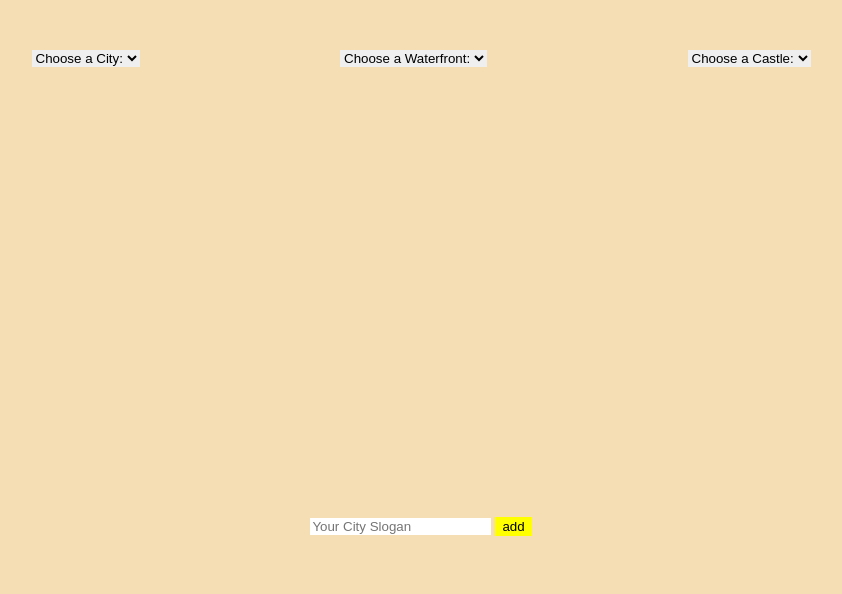
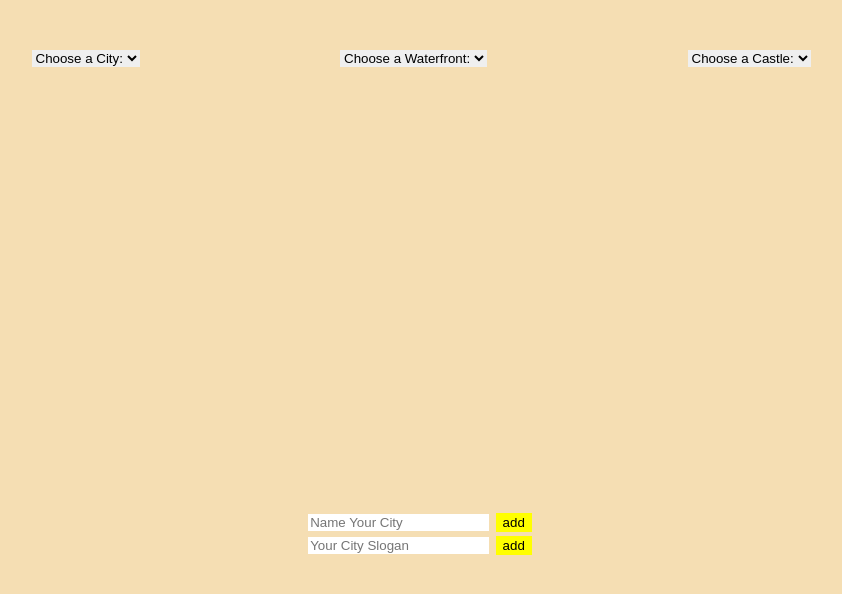
Before and after one commit to oliviaamiller/city-builder, a plain HTML site: page index.html in a window 1280 px wide. Shown: the whole page, without its empty margins (219-1061 px from the left). Drawn offline with Linux system fonts and the light colour scheme.

Commit message:
added city name input and button

```diff
--- a/app.js
+++ b/app.js
@@ -1,6 +1,5 @@
 // import functions and grab DOM elements
 import { createCountString } from './utils.js';
-
 
 const skylineDropdown = document.getElementById('skyline-dropdown');
 const waterfrontDropdown = document.getElementById('waterfront-dropdown');
@@ -15,6 +14,9 @@ const changesCount = document.getElementById('changes-count');
 const sloganButton = document.getElementById('slogan-button');
 const sloganInput = document.getElementById('slogan-input');
 const sloganOutput = document.getElementById('slogan-output');
+
+const nameButton = document.getElementById('name-button');
+const nameInput = document.getElementById('name-input');
 
 const sloganArray = [];
 // let state
--- a/index.html
+++ b/index.html
@@ -55,6 +55,10 @@
    <section>
        <span class="slogan-stuff">
            <div>
+               <input placeholder="Name Your City" id="name-input">
+               <button id="name-button">add</button>
+           </div>
+            <div>
                 <input placeholder="Your City Slogan" id="slogan-input">
                 <button id="slogan-button">add</button>
              </div>
--- a/styles/style.css
+++ b/styles/style.css
@@ -1,9 +1,12 @@
+
+
 html, body {
     width: 100%;
     height: 100%;
     padding: 0;
     margin: 0;
     background-color: wheat;
+    font-family: Arial, Helvetica, sans-serif;
 }
 
 main {
@@ -24,7 +27,6 @@ main {
 
 .dropdowns select {
     border: none;
-
 }
 
 .slogan-stuff {
@@ -32,6 +34,7 @@ main {
     flex-direction: column;
     justify-content: center;
     align-items: center;
+    padding-top: 50px;
 
 }
 
@@ -43,17 +46,20 @@ main {
     background-color: yellow;
     border: solid 1px yellow;
     cursor: pointer;
+    margin: 2px;
 }
 
 .images {
    display: flex;
    flex-direction: row;
    justify-content: space-evenly;
-   height: 400px;
+   max-height: 400px;
+   width: auto;
 }
 
 .skyline, .waterfront, .castle {
-    max-height: 300px;
+    height: 300px;
     width: auto;
     margin: 20px;
+
 }
```
Lines whose indentation alone changed are shown as unchanged.
